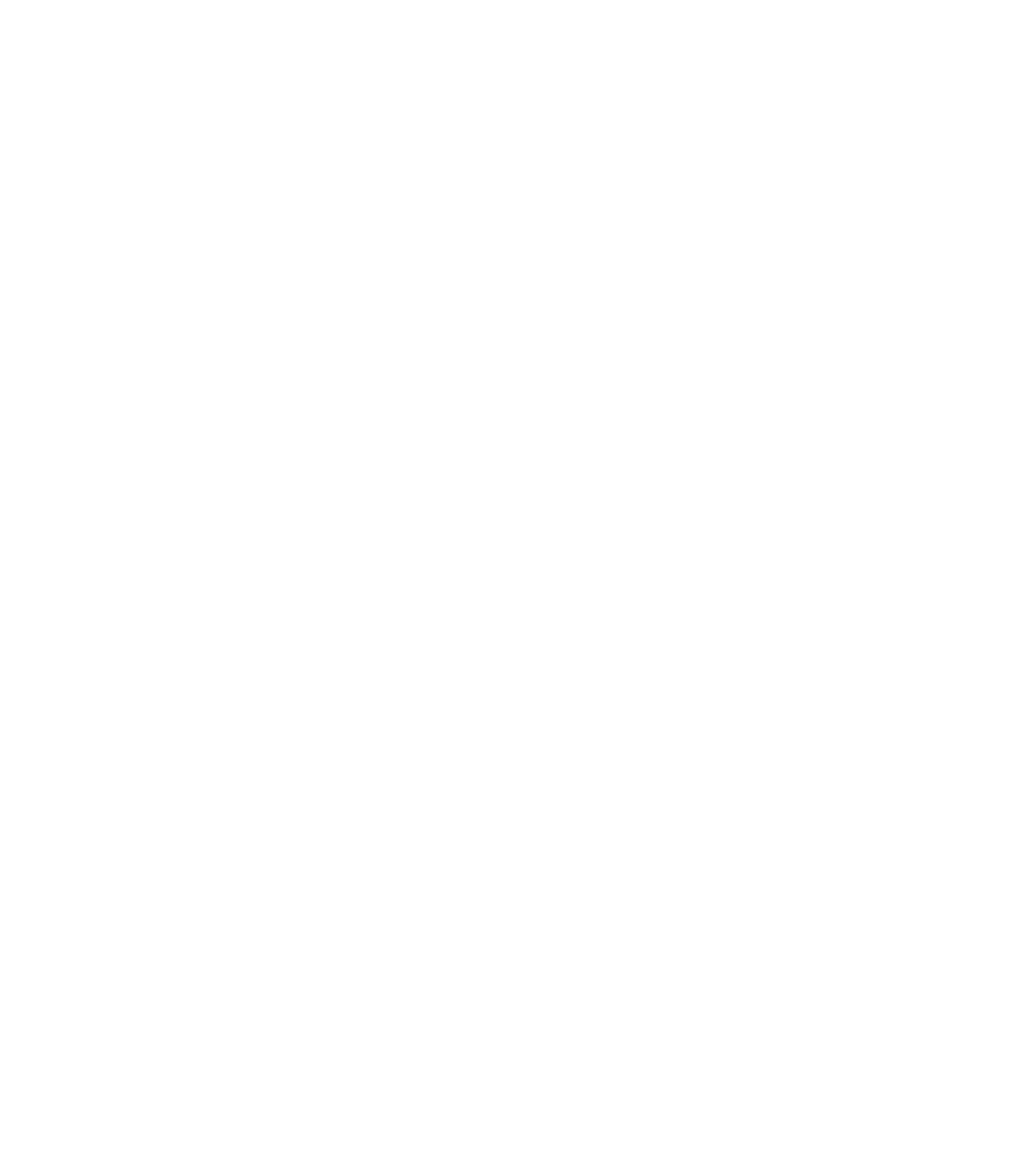
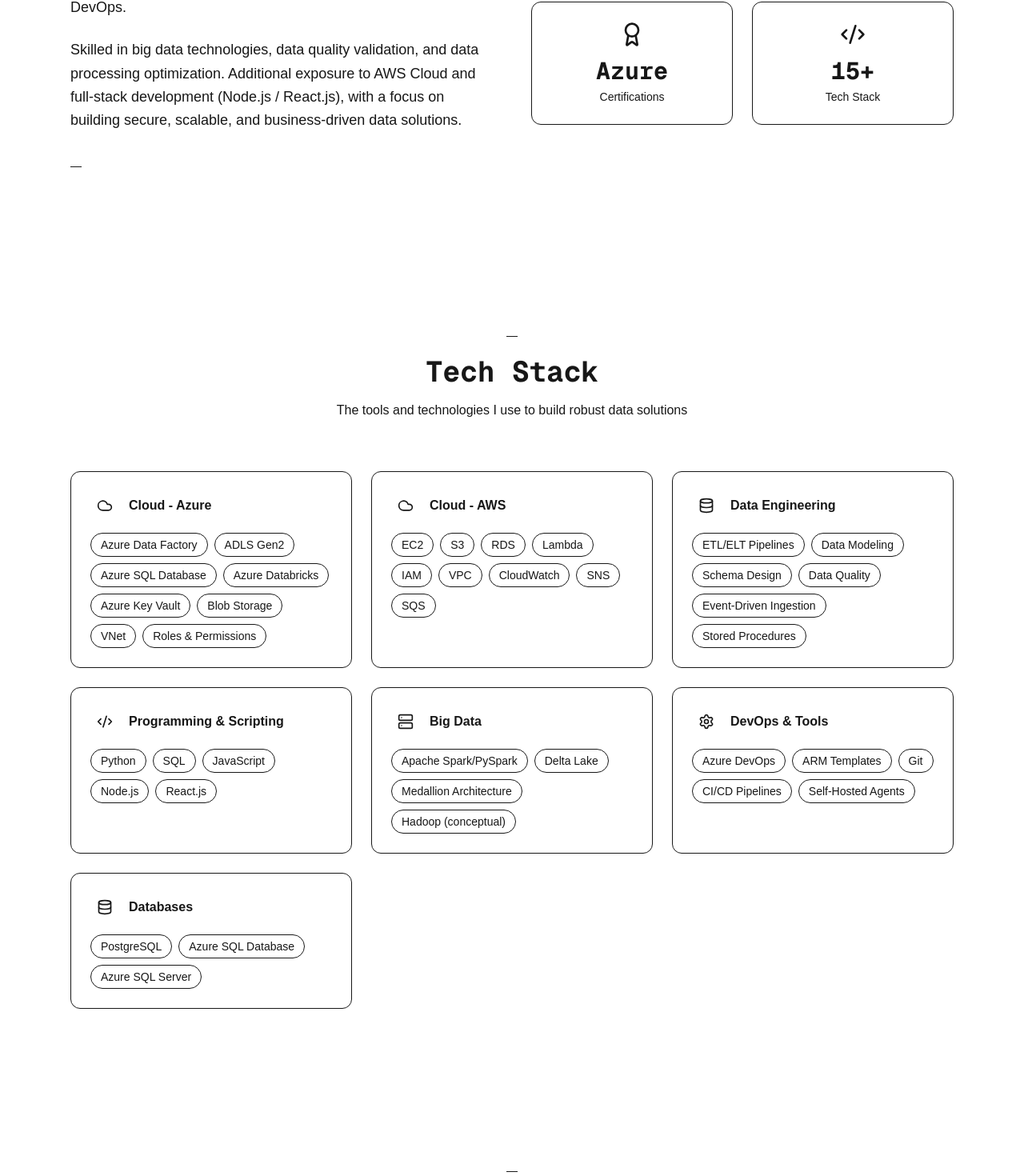
Before and after one commit to AmanSingh0909/Portfolio, a Next.js app: page / in a window 1280 px wide. Shown: the part 1134-2604 px from the top of the page at 80% size. Before the commit the page ends 800 px from the top, so only its background shows below. Built offline with nearby package versions, Linux system fonts and the light colour scheme.

Commit message:
update portfolio

```diff
--- a/app/page.tsx
+++ b/app/page.tsx
@@ -1,9 +1,25 @@
+import Navbar from "@/components/Navbar";
 import Hero from "@/components/Hero";
+import About from "@/components/About";
+import Skills from "@/components/Skills";
+import Experience from "@/components/Experience";
+import Projects from "@/components/Projects";
+import Certifications from "@/components/Certifications";
+import Contact from "@/components/Contact";
+import Footer from "@/components/Footer";
 
 export default function Home() {
   return (
     <main>
+      <Navbar />
       <Hero />
+      <About />
+      <Skills />
+      <Experience />
+      <Projects />
+      <Certifications />
+      <Contact />
+      <Footer />
     </main>
   );
 }
```
